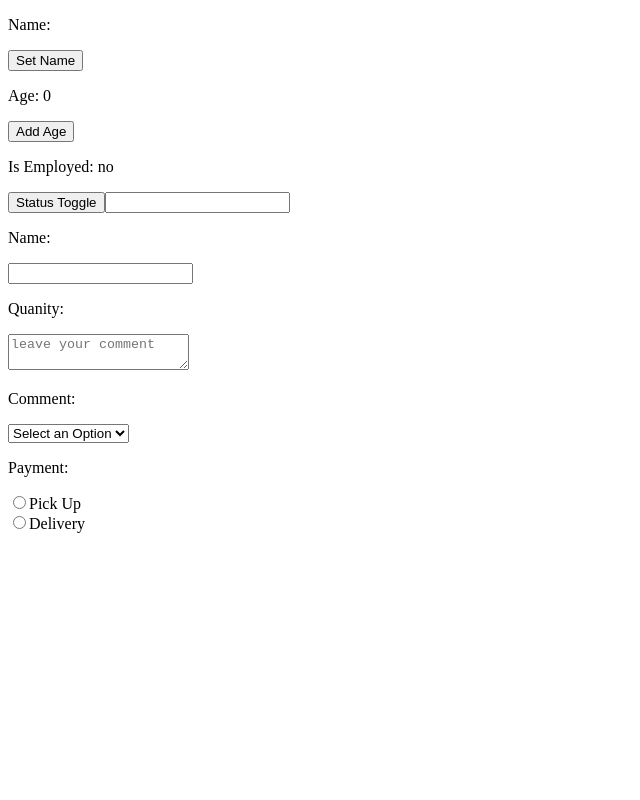
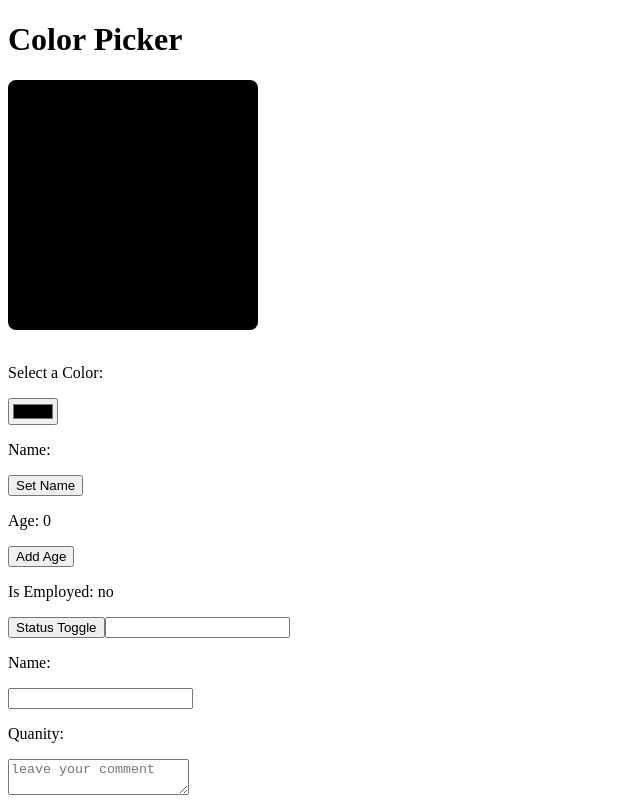
Before and after one commit to CheaRitheavatey/reactLearning, a React (Vite) app in the folder my-react/: page / in a window 1280 px wide. Shown: the top 800 px of the page, without its empty margins (0-640 px from the left). Built offline with nearby package versions, Linux system fonts and the light colour scheme; what type-check would draw is missing.

Commit message:
exercise color picker

```diff
--- a/my-react/src/App.jsx
+++ b/my-react/src/App.jsx
@@ -5,6 +5,7 @@ import UserGreeting from "./components/UserGreeting"
 import List from "./components/List"
 import MyComponent from "./components/myComponent"
 import Counter from "./components/Counter"
+import ColorPicker from "./components/ColorPicker"
 function App() {
        const vegetable = [{
             id:6,
@@ -48,6 +49,8 @@ function App() {
             calorie: 110}]
   return (
     <>
+
+    <ColorPicker></ColorPicker>
         {/* onChange */}
         {/* <Counter></Counter> */}
 
--- /dev/null
+++ b/my-react/src/components/ColorPicker.jsx
@@ -0,0 +1,22 @@
+import React, {useState} from 'react';
+function ColorPicker() {
+    const [color, setColor] = useState("#000000");
+    function handleColorChange(event) {
+        setColor(event.target.value);
+    }
+    return (
+    <>
+        <div className='colorPicker-container'>
+            <h1>Color Picker</h1>
+            <div className='display-color' style={{backgroundColor: color}}>
+            </div>
+            <br />
+            <p>Select a Color: </p>
+            <input type="color" value={color} onChange={handleColorChange}/>
+
+        </div>
+    </>
+
+);
+}
+export default ColorPicker
--- a/my-react/src/index.css
+++ b/my-react/src/index.css
@@ -99,3 +99,9 @@
 .btn:hover {
   background-color: palevioletred;
 }
+
+.display-color {
+  min-height: 250px;
+  border-radius: 8px;
+  max-width: 250px;
+}
```
